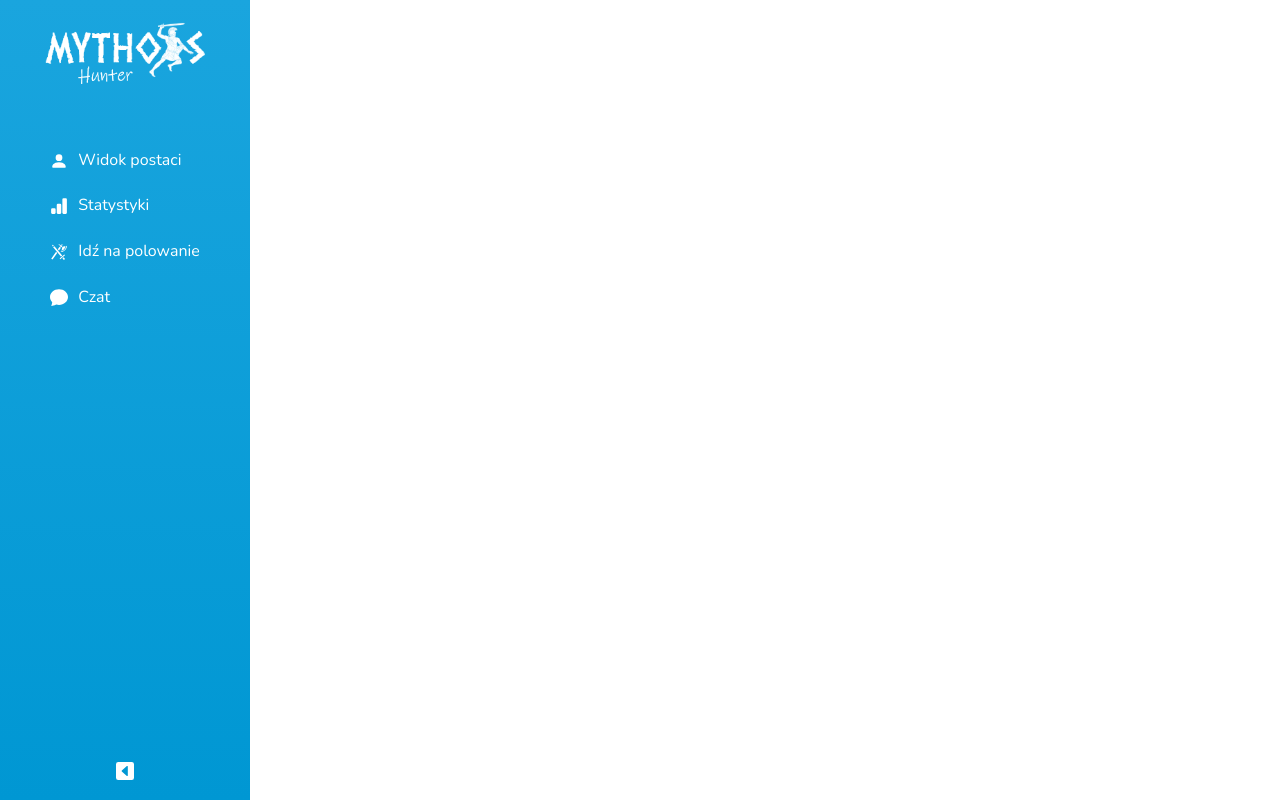
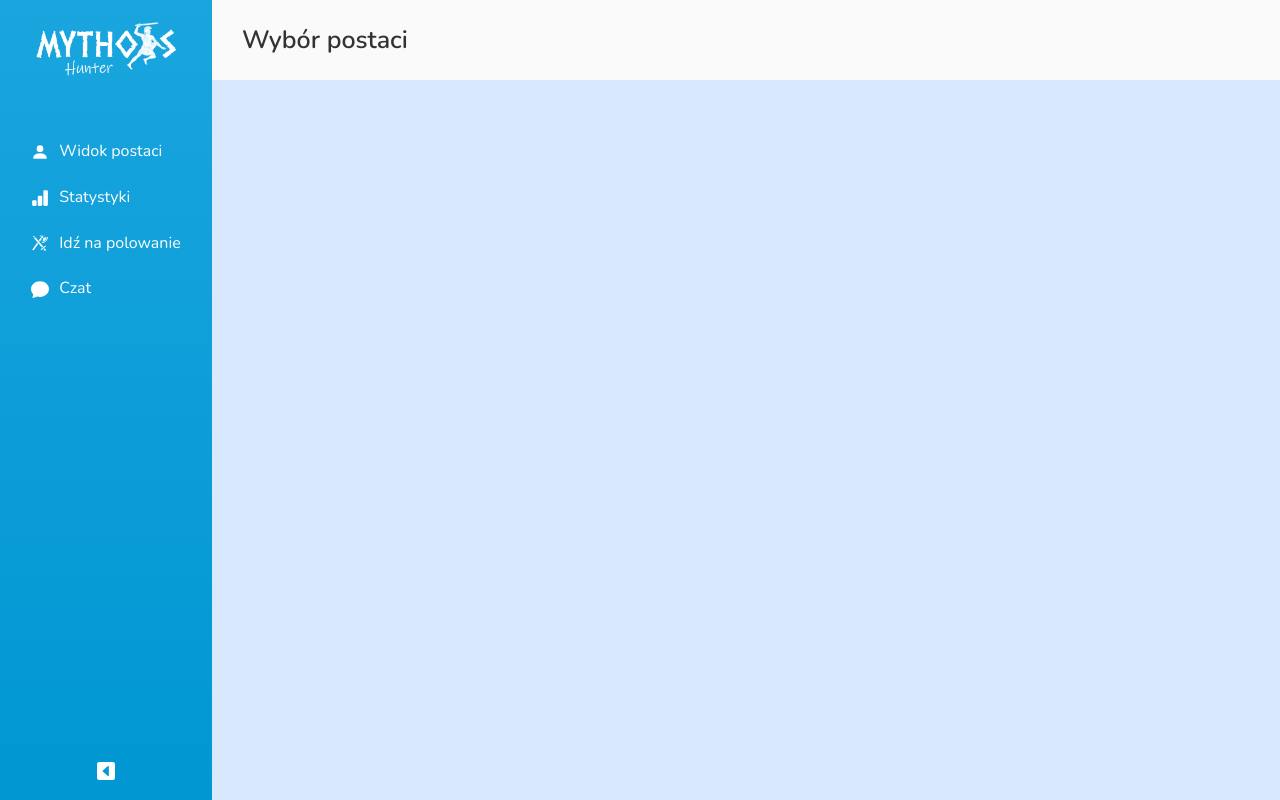
Before and after one commit to MarcinTomkiewicz/mythos-hunter, a React (Create React App) app: page / in a window 1280 px wide. Built offline with nearby package versions, Linux system fonts and the light colour scheme.

Commit message:
Add styles

```diff
--- a/src/App.tsx
+++ b/src/App.tsx
@@ -11,11 +11,12 @@ import {
 
 export const App = () => {
   const [isFullSizeMenu, setIsFullSizeMenu] = useState(true);
+  const [heading, setHeading] = useState("Wybór postaci");
   const toggleFullSizeMenu = () => {
     setIsFullSizeMenu((prev) => !prev);
   };
   return (
-    <main className="main">
+    <div className="wrapper">
       <nav
         className={
           isFullSizeMenu ? "navigation" : "navigation navigation--small"
@@ -57,6 +58,12 @@ export const App = () => {
           />
         </footer>
       </nav>
-    </main>
+      <main className="main">
+        <header className="header">
+          <h1 className="heading-primary">{heading}</h1>
+        </header>
+        <section className="content"></section>
+      </main>
+    </div>
   );
 };
--- a/src/scss/_layout.scss
+++ b/src/scss/_layout.scss
@@ -1,10 +1,10 @@
-.main {
+.wrapper {
   display: flex;
   min-height: 100vh;
 }
 
 .logo {
-  width: 16rem;
+  width: 14rem;
 }
 
 .navigation {
@@ -47,3 +47,26 @@
 .footer {
   @include flex-center;
 }
+
+.main {
+  display: flex;
+  flex-direction: column;
+  width: 100%;
+}
+
+.header {
+  display: flex;
+  align-items: center;
+  justify-content: space-between;
+  background-color: #fafafa;
+  padding: 2rem 3rem;
+}
+
+.content {
+  padding: 2rem 3rem;
+  width: 100%;
+  height: 100%;
+  display: flex;
+  flex-flow: column;
+  background-color: #d8e8ff; //#d8e8ff
+}
--- a/src/scss/_utils.scss
+++ b/src/scss/_utils.scss
@@ -11,3 +11,9 @@ ul {
   &--big {
   }
 }
+
+.heading-primary {
+  color: "#333";
+  font-weight: 600;
+  font-size: 2.5rem;
+}
```
